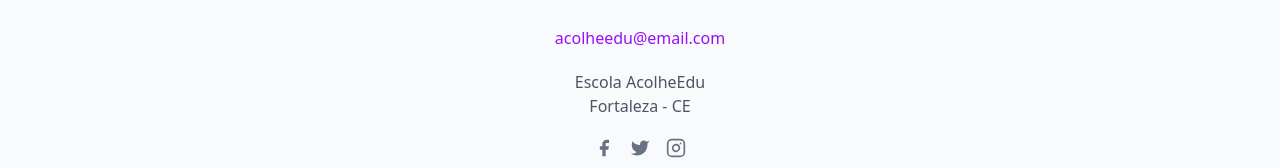
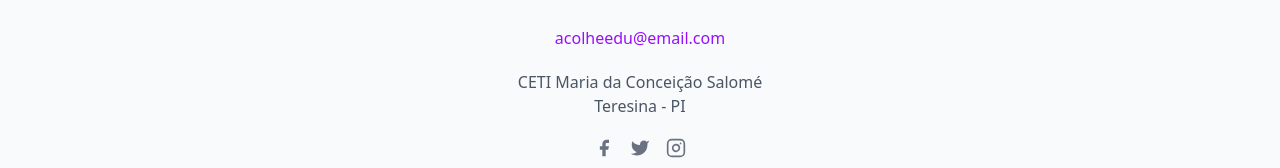
Before and after one commit to LucasHenriqueAl/acolheEdu, a React (Vite) app: page /contato in a window 1280 px wide. Shown: the part 735-903 px from the top of the page. Built offline with nearby package versions, Linux system fonts and the light colour scheme.

Commit message:
pequena mudança

```diff
--- a/src/components/ContatoComponente.tsx
+++ b/src/components/ContatoComponente.tsx
@@ -104,9 +104,9 @@ export default function ContatoComponente() {
               </a>
 
               <p className="my-5 leading-normal">
-                Escola AcolheEdu
+                CETI Maria da Conceição Salomé
                 <br />
-                Fortaleza - CE
+                Teresina - PI
               </p>
 
               {/* Redes sociais */}
```
